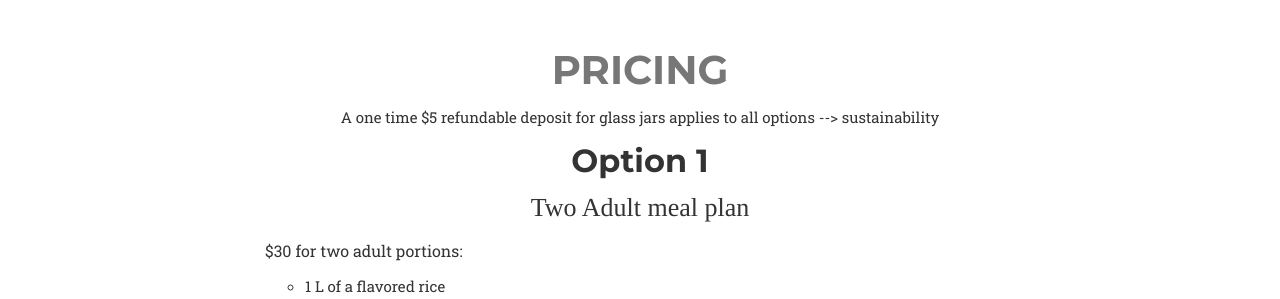
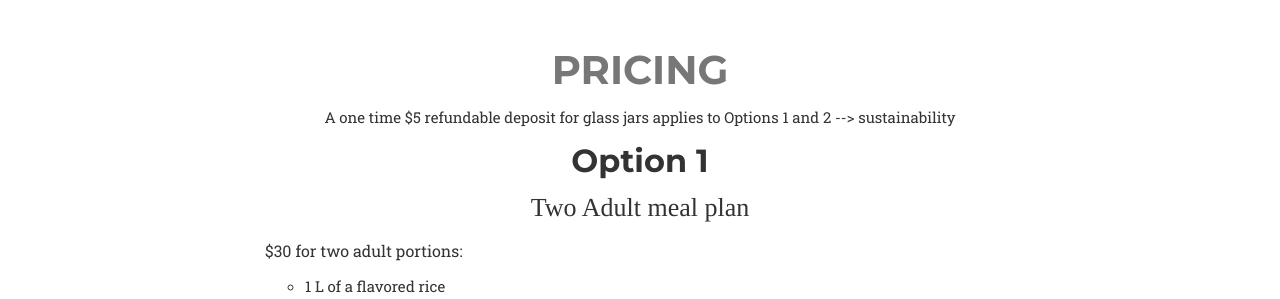
Before and after one commit to yogibelly/yogibelly.github.io, a Jekyll site: the page built from index.html, in a window 1280 px wide and 900 px high, scrolled down 4621 px. Shown: the part 153-452 px from the top of the window. Built offline with Jekyll 4.4.1, drawn with Linux system fonts in a browser that asks for light colours; some web fonts are replaced.

Commit message:
5$ fee for jars

```diff
--- a/_includes/pricing.html
+++ b/_includes/pricing.html
@@ -4,7 +4,7 @@
         <div class="row">
             <div class="col-lg-12 text-center">
                 <h2 class="section-heading text-muted">Pricing</h2>
-                A one time $5 refundable deposit for glass jars applies to all options --> sustainability
+                A one time $5 refundable deposit for glass jars applies to Options 1 and 2 --> sustainability
             </div><br>
             <div class="col-lg-8 col-sm-offset-2">
 
```
